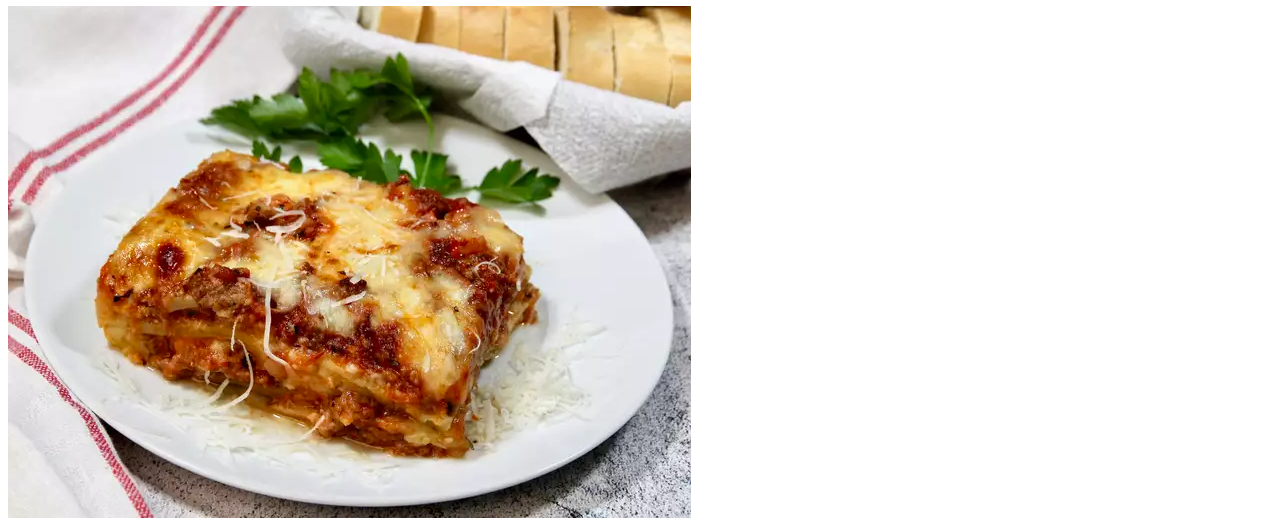
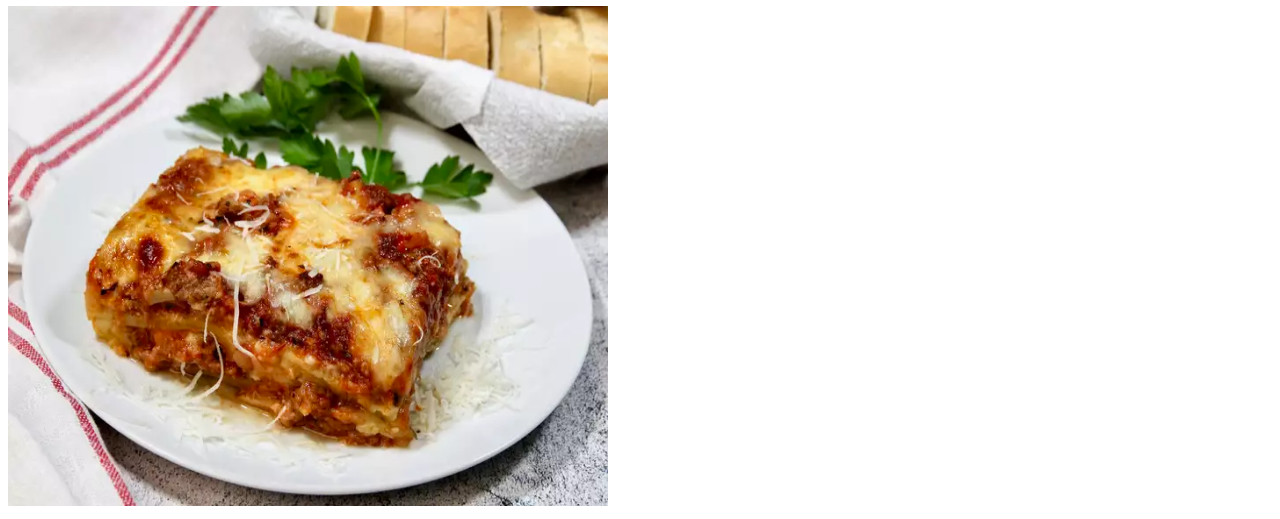
Before and after one commit to Ferg-us/odin-recipes, a plain HTML site: page recipes/lasagna.html in a window 1280 px wide. Shown: the part 60-579 px from the top of the page. Drawn offline with Linux system fonts and the light colour scheme.

Commit message:
changed the title

```diff
--- a/recipes/lasagna.html
+++ b/recipes/lasagna.html
@@ -2,11 +2,11 @@
 <head>
     <meta charset="UTF-8">
     <meta name="viewport" content="width=device-width, initial-scale=1.0">
-    <title>Document</title>
+    <title>Homemade Lasagna</title>
 </head>
 <body>
     <h1>Lasagna</h1>
-    <img src="../images/Lasagna.webp" alt="image of Lasagna">
+    <img src="../images/Lasagna.webp" alt="image of Lasagna" height="500"   width="600">
     <h3>Homemade Lasagna</h3>
     <p>This is my mom's special homemade lasagna recipe with a meaty, made-from-scratch tomato sauce and a deliciously cheesy filling. A more traditional homemade lasagna filling would be made with ricotta but my mom's recipe calls for a blend of small-curd cottage cheese and Parmesan. I have found none better anywhere. Serve with a leafy green salad and crusty garlic bread.</p>
     <h4>Ingredients</h4>
```
Also changed, not shown: recipes/RoastedChicken.html (+1 -1 lines).
